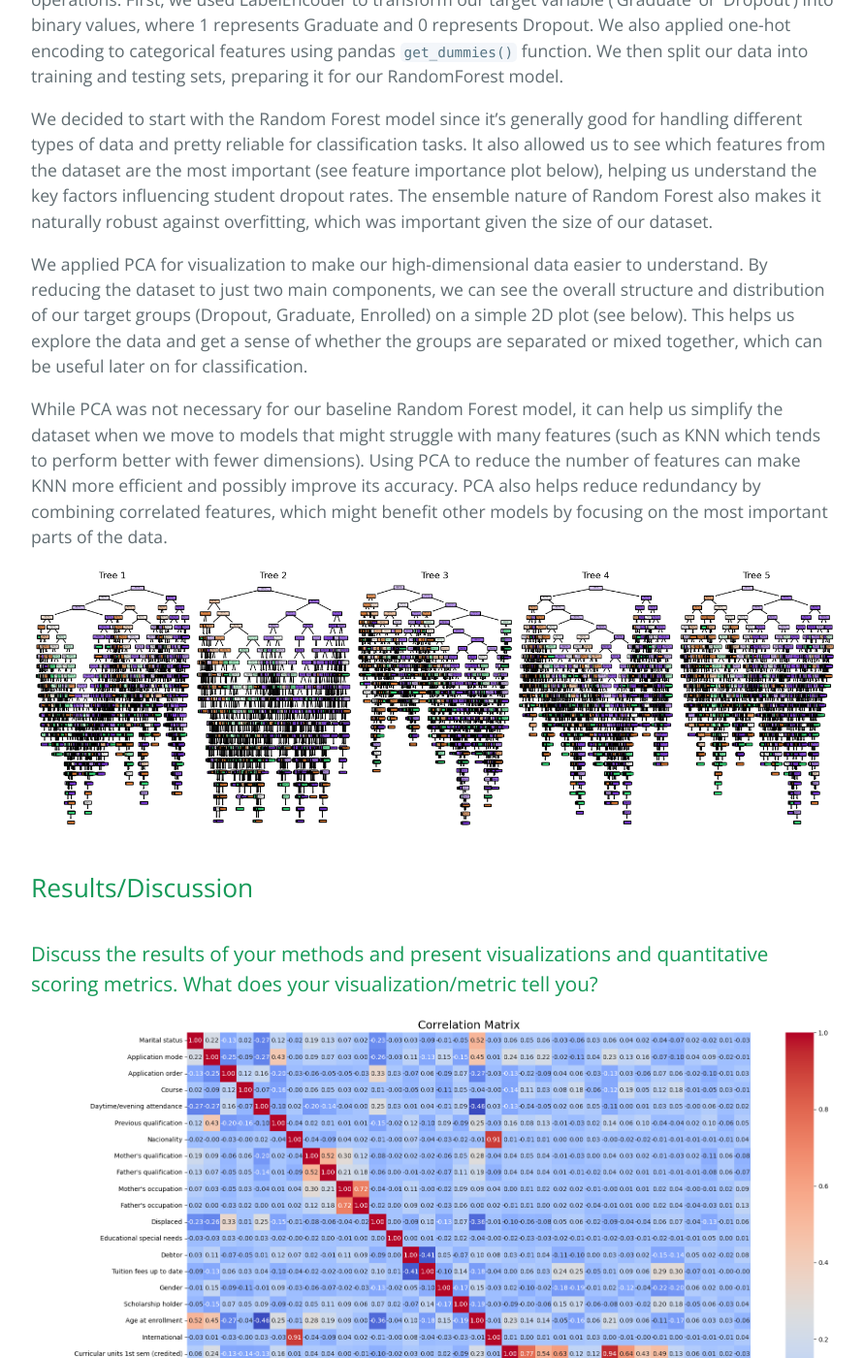
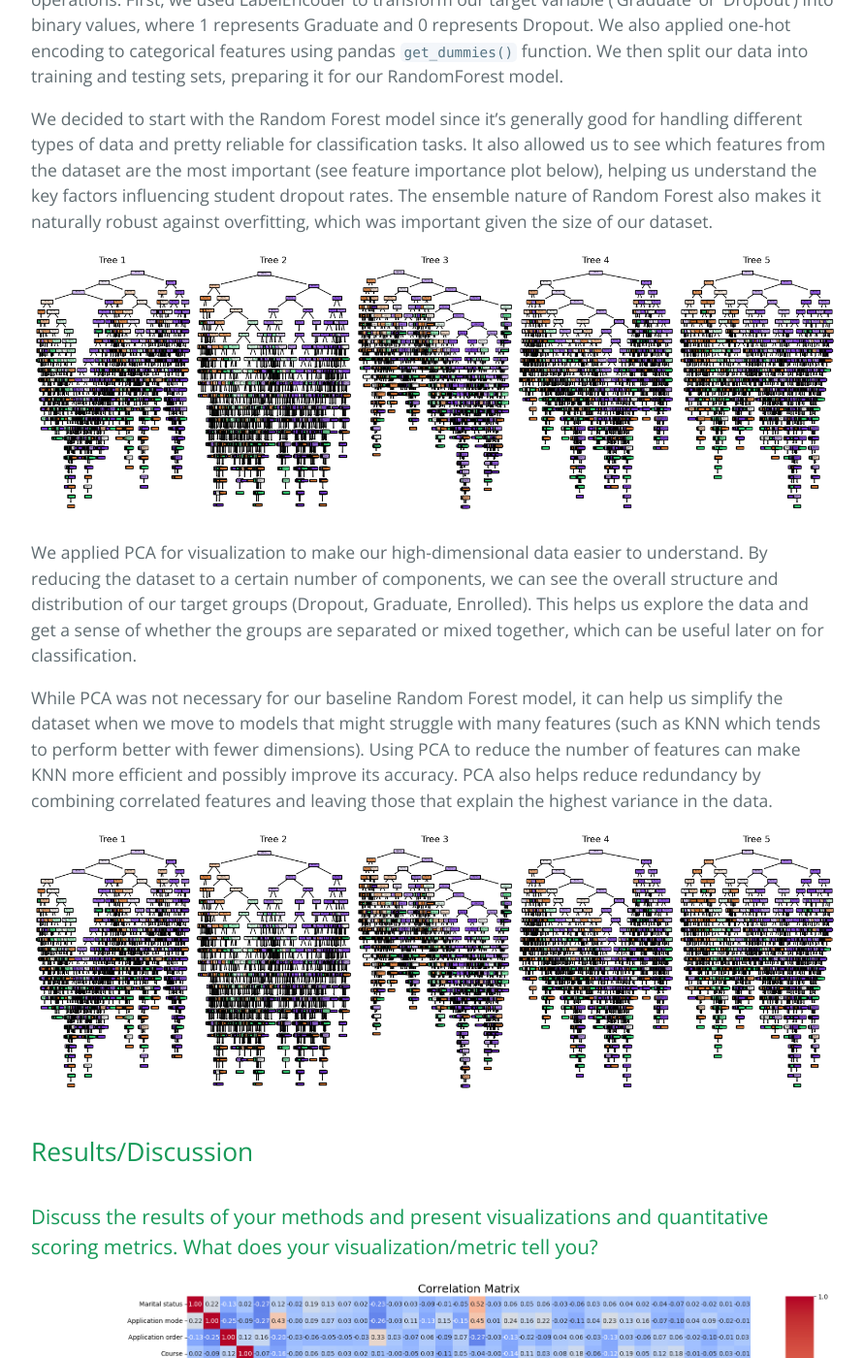
Before and after one commit to russjm/CS4641, a Jekyll site: the page built from index.md, in a window 1280 px wide and 1400 px high, scrolled down 3469 px. Shown: the whole window at 97% size, without its empty margins (192-1083 px from the left). Built offline with Jekyll 4.4.1, drawn with Linux system fonts in a browser that asks for light colours; our own code applies the rules of GitHub Pages for plain Markdown files; some of the changed text lies outside the part shown.

Commit message:
Update index.md

```diff
--- a/index.md
+++ b/index.md
@@ -73,11 +73,13 @@
 
 We decided to start with the Random Forest model since it’s generally good for handling different types of data and pretty reliable for classification tasks. It also allowed us to see which features from the dataset are the most important (see feature importance plot below), helping us understand the key factors influencing student dropout rates. The ensemble nature of Random Forest also makes it naturally robust against overfitting, which was important given the size of our dataset.
 
-We applied PCA for visualization to make our high-dimensional data easier to understand. By reducing the dataset to just two main components, we can see the overall structure and distribution of our target groups (Dropout, Graduate, Enrolled) on a simple 2D plot (see below). This helps us explore the data and get a sense of whether the groups are separated or mixed together, which can be useful later on for classification.
+![Random Forest Visualization](Unknown-3.png)
 
-While PCA was not necessary for our baseline Random Forest model, it can help us simplify the dataset when we move to models that might struggle with many features (such as KNN which tends to perform better with fewer dimensions). Using PCA to reduce the number of features can make KNN more efficient and possibly improve its accuracy. PCA also helps reduce redundancy by combining correlated features, which might benefit other models by focusing on the most important parts of the data.
+We applied PCA for visualization to make our high-dimensional data easier to understand. By reducing the dataset to a certain number of components, we can see the overall structure and distribution of our target groups (Dropout, Graduate, Enrolled). This helps us explore the data and get a sense of whether the groups are separated or mixed together, which can be useful later on for classification.
 
-![Random Forest Visualization](Unknown-3.png)
+While PCA was not necessary for our baseline Random Forest model, it can help us simplify the dataset when we move to models that might struggle with many features (such as KNN which tends to perform better with fewer dimensions). Using PCA to reduce the number of features can make KNN more efficient and possibly improve its accuracy. PCA also helps reduce redundancy by combining correlated features and leaving those that explain the highest variance in the data.
+
+![PCA Explained Variance](Unknown-3.png)
 
 ## Results/Discussion
 
@@ -92,6 +94,9 @@
 
 Our model performed well, achieving an accuracy of 0.77, precision of 0.84, recall of 0.77, and an F1-score of 0.80. By analyzing the feature importance plot, we discovered that curricular units in the 2nd and 1st semesters (both approved and graded) were the strongest predictors of dropout rates. Age, tuition fees, and course also appeared as significant factors, while features like previous qualification, attendance, and nationality showed lower importance.
 
+![PCA Explained Variance](Unknown-3.png)
+
+In our 2-D PCA plot, we see how the three target groups (Dropout, Graduate, and Enrolled) are distributed along the two main components. There’s some overlap, especially between Graduate and Enrolled, which tells us these groups share similar features and may be harder to separate. However, we can see areas where certain groups cluster together, showing that some separation is possible. This gives us a good sense of what we’re working with and what challenges we might face in classification.
 
 ### Why did your model perform well/poorly?
 Our Random Forest model achieved an accuracy rate of 77%, which is a decently high score. The initial dataset was clean so our model didn’t have to deal with outliers and noisy data. Another reason for high performance is the model itself. Random Forest is a very robust and flexible model since it consists of multiple decision trees that are trained on different subsets of data. Multiple trees help the model avoid overfitting and make it less sensitive to any changes in the dataset.
```
